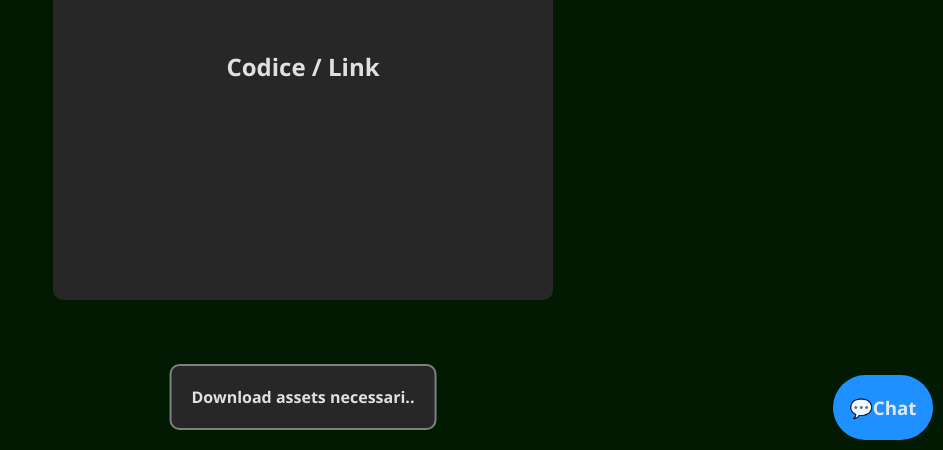
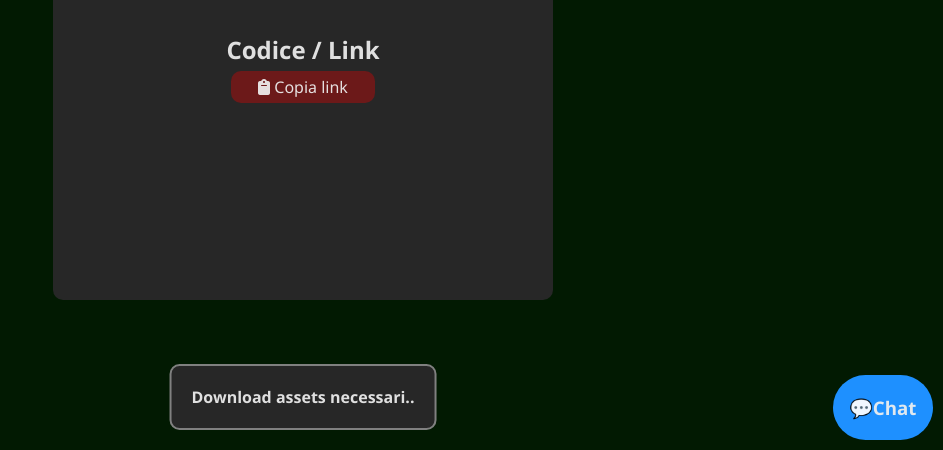
Before and after one commit to giancoprojects/uno_njs, a website: page src/views/game.html in a window 1280 px wide. Shown: the part 350-800 px from the top of the page, without its empty margins (337-1280 px from the left). Drawn offline with nearby package versions, Linux system fonts and the light colour scheme; files that its build step writes are made by us from their sources; no server answers; files whose address does not match are found by name.

Commit message:
Client update: [gameWait] sostituito link partita con un pulsante che lo copia direttamente negli appunti.

```diff
--- a/public/css/game.css
+++ b/public/css/game.css
@@ -46,6 +46,14 @@ a{
     height: 100%;
     background: rgba(0, 0, 0, 0.598);
     display:flex;
+}
+
+#gwLink{
+    padding: 5px;
+    background-color: #6c1919;
+    border-radius: 10px;
+    margin: 5px;
+    cursor:pointer;
 }
 
 .cont{
--- a/public/js/gameWait.js
+++ b/public/js/gameWait.js
@@ -28,7 +28,11 @@ function setupMenu(data) {
     console.log("Imposto menu gameWait");
     let dataSpliced = data.split(":");
     document.getElementById("gwCode").innerHTML = dataSpliced[1];
-    document.getElementById("gwLink").innerHTML = document.location.origin + "/entra?code=" + dataSpliced[1];
+    // document.getElementById("gwLink").innerHTML = document.location.origin + "/entra?code=" + dataSpliced[1];
+    document.getElementById("gwLink").onclick = () =>{
+        navigator.clipboard.writeText(document.location.origin + "/entra?code=" + dataSpliced[1])
+            .then(r => sendNotification("green", "Link copiato negli appunti."));
+    };
     if(dataSpliced[3] === "waiting") abortGameStarting();
     else setGameStarting();
     let players = dataSpliced[4].split("|");
--- a/src/views/game.html
+++ b/src/views/game.html
@@ -35,7 +35,7 @@
             <span>
                 <h2>Codice / Link</h2>
                 <p id="gwCode"></p>
-                <p id="gwLink"></p>
+                <p id="gwLink"><i class="fa-solid fa-clipboard"></i> Copia link</p>
             </span>
             <span id="gwPlayers">
             </span>
```
